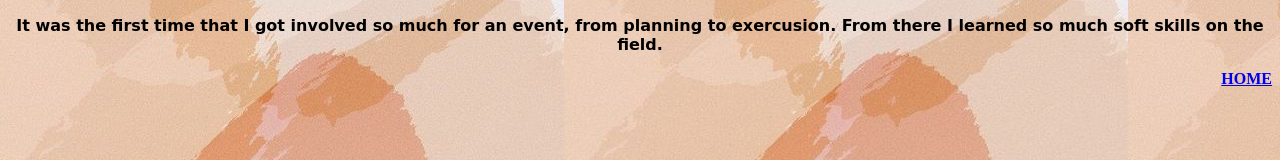
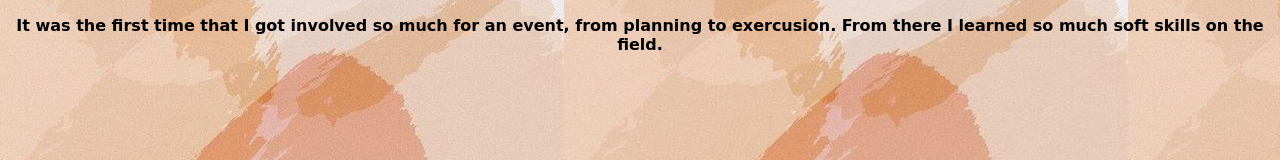
Before and after one commit to NurZuehamizaArina/portfolio, a plain HTML site: page experience.html in a window 1280 px wide. Shown: the part 629-789 px from the top of the page. Drawn offline with Linux system fonts and the light colour scheme.

Commit message:
Update experience.html

```diff
--- a/experience.html
+++ b/experience.html
@@ -19,8 +19,7 @@
 					</font></center></font face="comicsansms">
 
 							<P align="Right">
-		<!--internal link-->
-<a href="INDEX.html">HOME</a></P align="Right">
+
 
 </html>
 </body>
```
